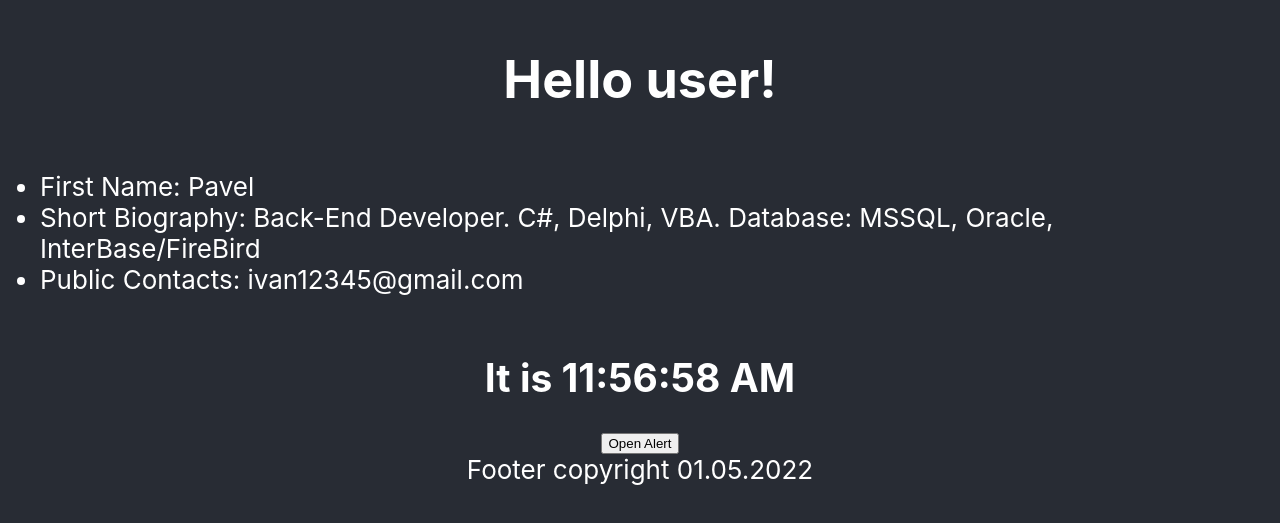
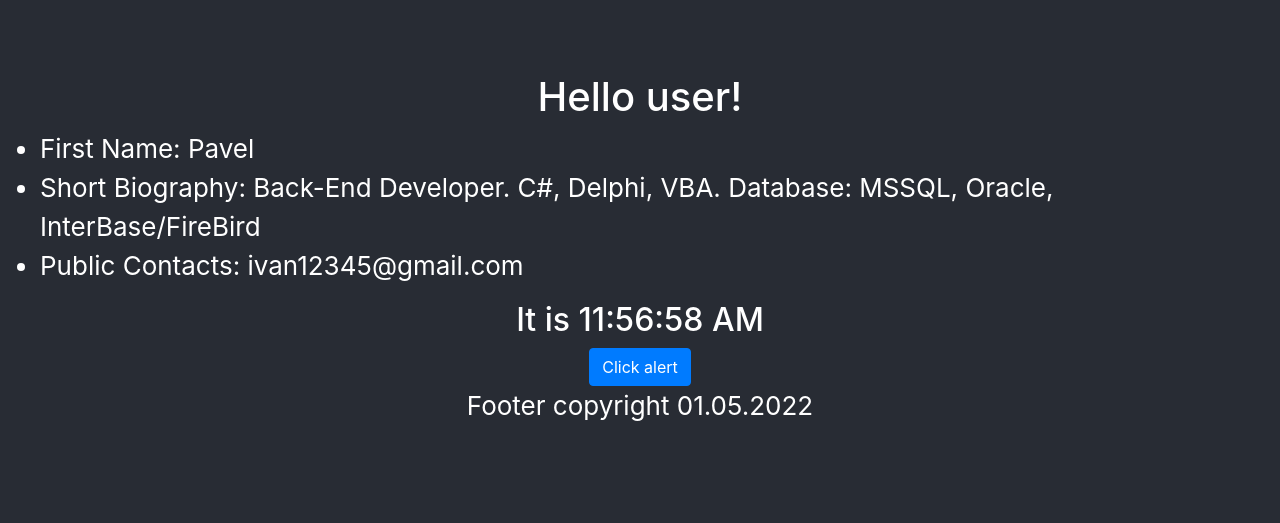
Before and after one commit to paskarweb/myproj, a React (Create React App) app: page / in a window 1280 px wide. Shown: the part 151-674 px from the top of the page. Built offline with nearby package versions, Linux system fonts and the light colour scheme.

Commit message:
Btn + Clock 1

```diff
--- a/public/index.html
+++ b/public/index.html
@@ -1,14 +1,12 @@
 <!DOCTYPE html>
 <html lang="en">
+
 <head>
   <meta charset="utf-8" />
   <link rel="icon" href="%PUBLIC_URL%/favicon.ico" />
   <meta name="viewport" content="width=device-width, initial-scale=1" />
   <meta name="theme-color" content="#000000" />
-    <meta
-      name="description"
-      content="Web site created using create-react-app"
-    />
+  <meta name="description" content="Web site created using create-react-app" />
   <link rel="apple-touch-icon" href="%PUBLIC_URL%/logo192.png" />
   <!--
       manifest.json provides metadata used when your web app is installed on a
@@ -24,8 +22,12 @@
       work correctly both with client-side routing and a non-root public URL.
       Learn how to configure a non-root public URL by running `npm run build`.
     -->
+  <link rel="stylesheet" href="https://stackpath.bootstrapcdn.com/bootstrap/4.1.0/css/bootstrap.min.css"
+    integrity="sha384-9gVQ4dYFwwWSjIDZnLEWnxCjeSWFphJiwGPXr1jddIhOegiu1FwO5qRGvFXOdJZ4" crossorigin="anonymous">
+
   <title>React App</title>
 </head>
+
 <body>
   <noscript>You need to enable JavaScript to run this app.</noscript>
   <div id="root"></div>
@@ -40,4 +42,5 @@
       To create a production bundle, use `npm run build` or `yarn build`.
     -->
 </body>
+
 </html>
--- a/src/App.tsx
+++ b/src/App.tsx
@@ -3,20 +3,24 @@ import { Footer } from './Footer';
 //import UsrData from "./data/userdata.json";
 import { AppUsrData } from './UserFC';
 import { Btn } from './Btn/BtnAlertMy';
-import { TickMy1 } from './TickClockMy'
-
+import { TickMy1 } from './TickClockMy';
 
 /*const user = {
   userName: 'User1'
 }*/
 //console.log(UsrData.FirstName);
 
+const HandleClick = () => (
+  //console.log('значение this:', new Date().toLocaleTimeString());
+  alert('It is ' + new Date().toLocaleTimeString())
+)
+
 const App = () => (
   <div className="App-header">
     <h1>Hello user!</h1>
     <AppUsrData />
     <TickMy1 />
-    <Btn OnClick={(v) => alert(v)} />
+    <Btn OnClick={() => HandleClick()} text="Click alert" />
     <Footer copyright='copyright 01.05.2022' />
   </div>
 )
--- a/src/Btn/BtnAlertMy.tsx
+++ b/src/Btn/BtnAlertMy.tsx
@@ -1,11 +1,34 @@
 import { FC } from "react";
 
 type BtnProps = {
-    OnClick: (val: string) => void
+    text: string;
+    OnClick: () => void
 };
 
-export const Btn: FC<BtnProps> = (props) => (
-    <button onClick={() => props.OnClick("Hello World!")}>Open Alert</button>
+export const Btn: FC<BtnProps> = ({ text, OnClick }) => (
+    <button className="btn btn-primary" type="button" onClick={OnClick}>
+        {text}
+    </button>
 );
 
 export default () => Btn;
+
+
+/*
+import { PureComponent }  from 'react'
+
+class LoggingButton extends PureComponent {
+    handleClick() {
+        console.log('значение this:', this);
+    }
+
+    render() {
+        // Такой синтаксис гарантирует, что `this` привязан к handleClick.
+        return (
+            <button onClick={() => this.handleClick()}>
+                Нажми на меня
+            </button>
+        );
+    }
+}
+*/
```
Lines whose indentation alone changed are shown as unchanged.
